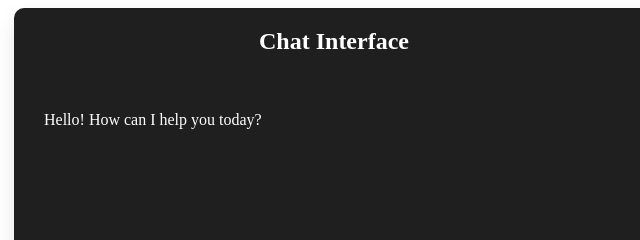
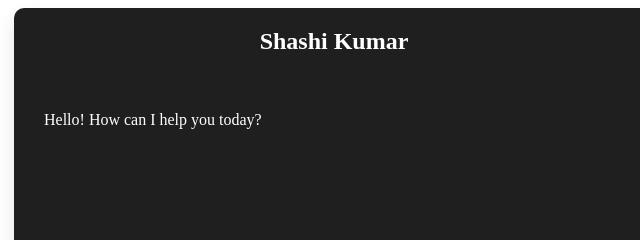
Before and after one commit to PagePath/chatgpt, a plain HTML site: page index.html in a window 1280 px wide. Shown: the top 240 px of the page, 306-946 px from the left. Drawn offline with Linux system fonts and the light colour scheme.

Commit message:
Update index.html

```diff
--- a/index.html
+++ b/index.html
@@ -1,14 +1,14 @@
 <!DOCTYPE html>
 <html>
   <head>
-    <title>My Chat Interface</title>
+    <title>My Chat GPT</title>
 	<meta name="viewport" content="width=device-width, initial-scale=1.0">
     <link rel="stylesheet" href="gpt.css">
   </head>
   <body>
     <div class="chat-container">
       <div class="chat-header">
-        <h2>Chat Interface</h2>
+        <h2>Shashi Kumar</h2>
       </div>
       <div class="chat-body">
         <div class="chat-message">
```
